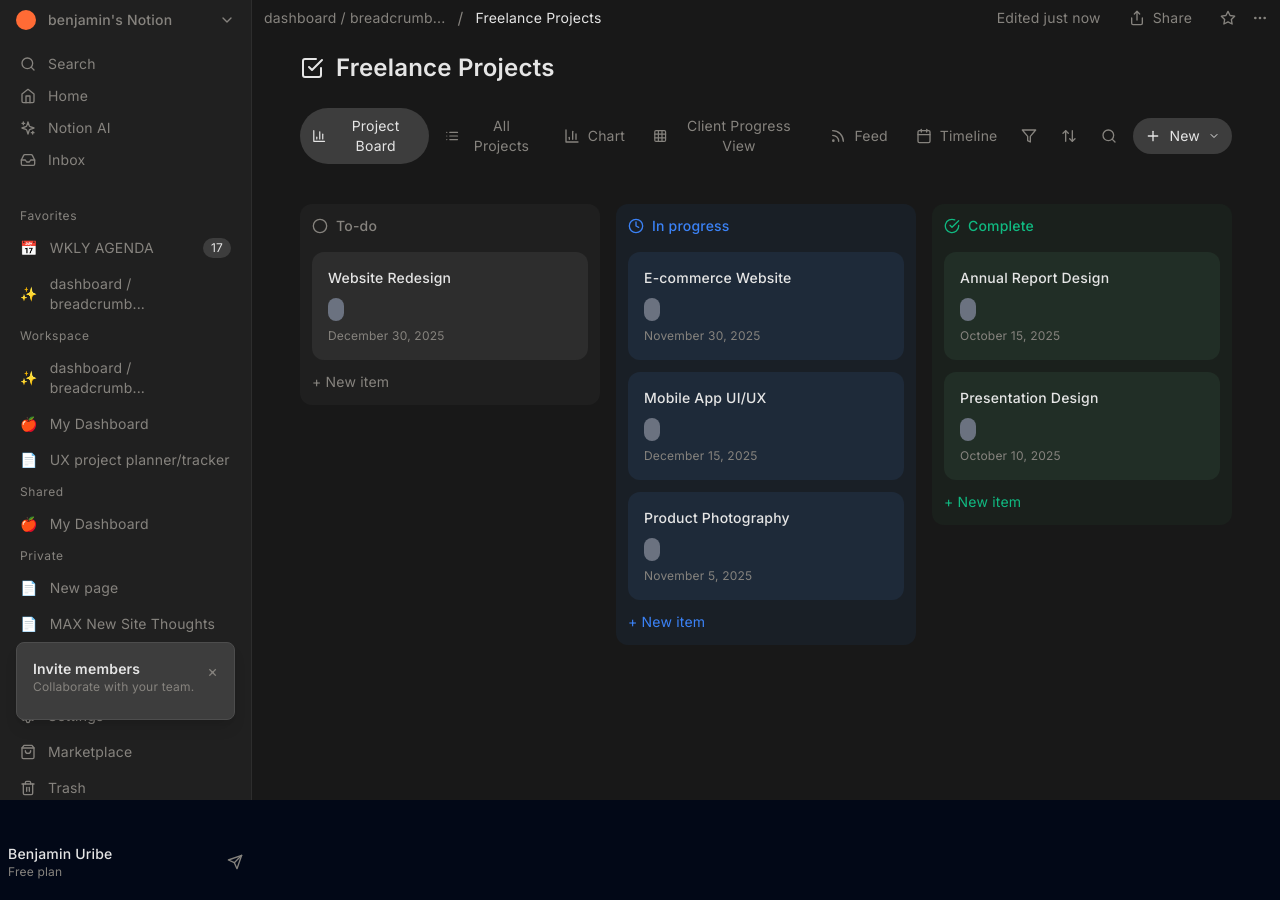
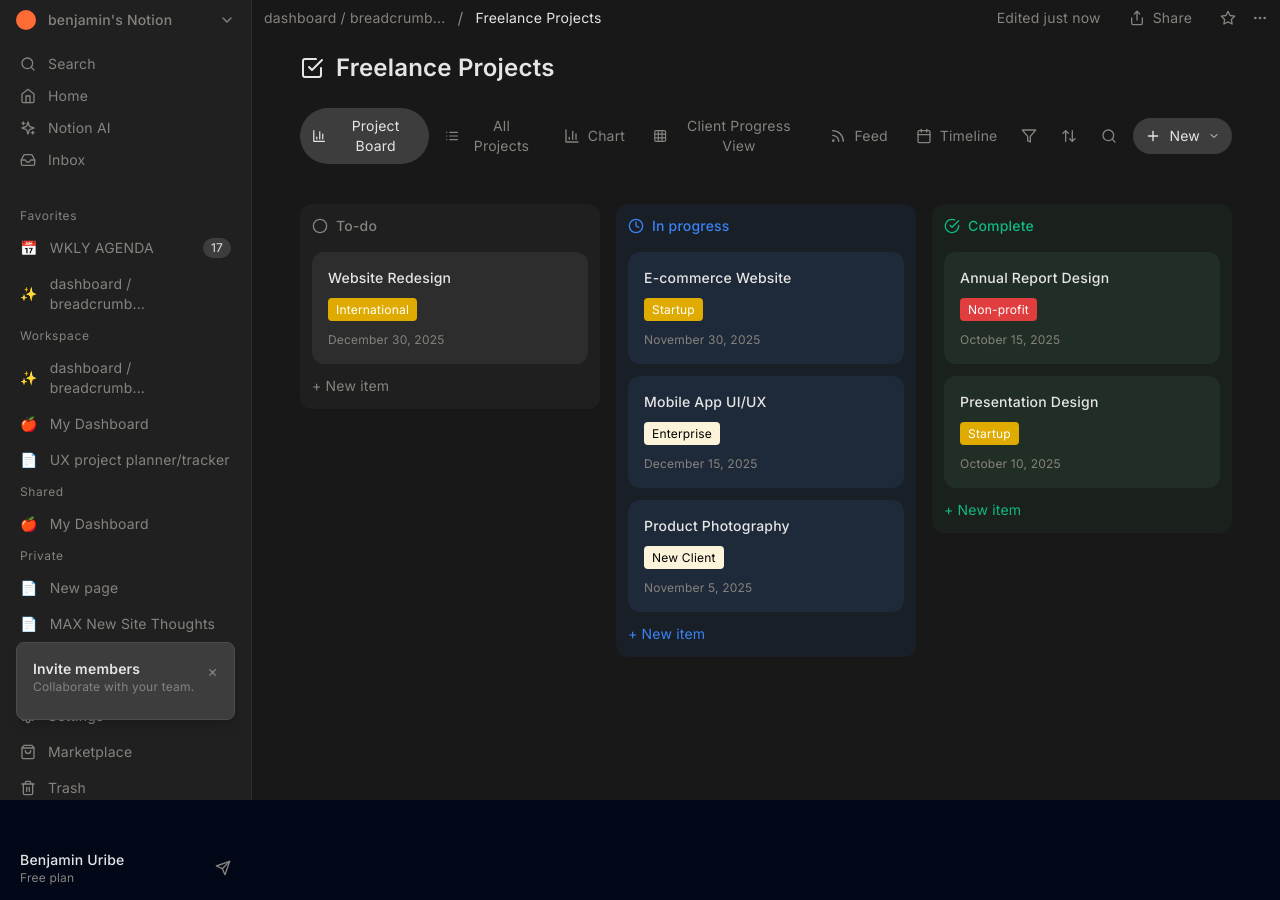
Before and after one commit to buribe13/notion-client-2025, a Next.js app: page /dashboard in a window 1280 px wide. Built offline with nearby package versions, Linux system fonts and the light colour scheme.

Commit message:
final updates to proj board

```diff
--- a/src/app/dashboard/page.tsx
+++ b/src/app/dashboard/page.tsx
@@ -52,22 +52,28 @@ export default function DashboardPage() {
 
   const getClientTypeColor = (clientType: string) => {
     switch (clientType) {
+      case "Acme Corp":
+        return "#E03D3E"; // Notion Red Regular
+      case "TechStart":
+        return "#DFAB00"; // Notion Yellow Regular
+      case "Sarah Johnson":
+        return "#FBF3DA"; // Notion Yellow Light
       case "Regular Client":
-        return "bg-green-500";
+        return "#E03D3E"; // Notion Red Regular
       case "International":
-        return "bg-red-500";
+        return "#DFAB00"; // Notion Yellow Regular
       case "New Client":
-        return "bg-blue-400";
+        return "#FBF3DA"; // Notion Yellow Light
       case "Individual":
-        return "bg-orange-500";
+        return "#E03D3E"; // Notion Red Regular
       case "Startup":
-        return "bg-orange-500";
+        return "#DFAB00"; // Notion Yellow Regular
       case "Enterprise":
-        return "bg-purple-500";
+        return "#FBF3DA"; // Notion Yellow Light
       case "Non-profit":
-        return "bg-green-400";
+        return "#E03D3E"; // Notion Red Regular
       default:
-        return "bg-gray-500";
+        return "#878682"; // Notion Gray Regular
     }
   };
 
@@ -249,11 +255,19 @@ export default function DashboardPage() {
                       >
                         {project.name}
                       </h4>
-                      <div className="space-y-2">
+                      <div className="space-y-3">
                         <span
-                          className={`px-2 py-1 rounded-full text-xs text-white ${getClientTypeColor(
-                            project.clientType
-                          )}`}
+                          className={`px-2 py-1 text-xs ${
+                            getClientTypeColor(project.clientType) === "#FBF3DA"
+                              ? "text-black"
+                              : "text-white"
+                          }`}
+                          style={{
+                            backgroundColor: getClientTypeColor(
+                              project.clientType
+                            ),
+                            borderRadius: "4px",
+                          }}
                         >
                           {project.clientType}
                         </span>
@@ -309,11 +323,19 @@ export default function DashboardPage() {
                       >
                         {project.name}
                       </h4>
-                      <div className="space-y-2">
+                      <div className="space-y-3">
                         <span
-                          className={`px-2 py-1 rounded-full text-xs text-white ${getClientTypeColor(
-                            project.clientType
-                          )}`}
+                          className={`px-2 py-1 text-xs ${
+                            getClientTypeColor(project.clientType) === "#FBF3DA"
+                              ? "text-black"
+                              : "text-white"
+                          }`}
+                          style={{
+                            backgroundColor: getClientTypeColor(
+                              project.clientType
+                            ),
+                            borderRadius: "4px",
+                          }}
                         >
                           {project.clientType}
                         </span>
@@ -372,11 +394,19 @@ export default function DashboardPage() {
                       >
                         {project.name}
                       </h4>
-                      <div className="space-y-2">
+                      <div className="space-y-3">
                         <span
-                          className={`px-2 py-1 rounded-full text-xs text-white ${getClientTypeColor(
-                            project.clientType
-                          )}`}
+                          className={`px-2 py-1 text-xs ${
+                            getClientTypeColor(project.clientType) === "#FBF3DA"
+                              ? "text-black"
+                              : "text-white"
+                          }`}
+                          style={{
+                            backgroundColor: getClientTypeColor(
+                              project.clientType
+                            ),
+                            borderRadius: "4px",
+                          }}
                         >
                           {project.clientType}
                         </span>
--- a/src/components/ProjectModal.tsx
+++ b/src/components/ProjectModal.tsx
@@ -17,7 +17,7 @@ export function ProjectModal({ isOpen, onClose, project }: ProjectModalProps) {
   const { addProject, updateProject } = useDashboardStore();
   const [formData, setFormData] = useState({
     name: "",
-    client: "Individual" as ClientType,
+    clientType: "Individual" as ClientType,
     status: "Not Started" as ProjectStatus,
     deadline: "",
     priority: "Medium" as ProjectPriority,
@@ -30,7 +30,7 @@ export function ProjectModal({ isOpen, onClose, project }: ProjectModalProps) {
     if (project) {
       setFormData({
         name: project.name,
-        client: project.client,
+        clientType: project.clientType,
         status: project.status,
         deadline: project.deadline,
         priority: project.priority,
@@ -41,7 +41,7 @@ export function ProjectModal({ isOpen, onClose, project }: ProjectModalProps) {
     } else {
       setFormData({
         name: "",
-        client: "Individual",
+        clientType: "Individual",
         status: "Not Started",
         deadline: "",
         priority: "Medium",
@@ -57,7 +57,7 @@ export function ProjectModal({ isOpen, onClose, project }: ProjectModalProps) {
 
     const projectData: Omit<Project, "id" | "createdAt" | "updatedAt"> = {
       name: formData.name,
-      client: formData.client,
+      clientType: formData.clientType,
       status: formData.status,
       deadline: formData.deadline,
       priority: formData.priority,
@@ -134,11 +134,11 @@ export function ProjectModal({ isOpen, onClose, project }: ProjectModalProps) {
                     Client Type
                   </label>
                   <select
-                    value={formData.client}
+                    value={formData.clientType}
                     onChange={(e) =>
                       setFormData({
                         ...formData,
-                        client: e.target.value as ClientType,
+                        clientType: e.target.value as ClientType,
                       })
                     }
                     className="w-full px-3 py-2 bg-gray-700 border border-gray-600 rounded-md text-white focus:outline-none focus:border-blue-500"
--- a/src/components/ProjectTable.tsx
+++ b/src/components/ProjectTable.tsx
@@ -136,13 +136,13 @@ export function ProjectTable({ projects }: ProjectTableProps) {
                 </th>
                 <th
                   className="text-left p-2 lg:p-4 text-xs lg:text-sm font-medium text-gray-300 cursor-pointer hover:text-white"
-                  onClick={() => handleSort("client")}
+                  onClick={() => handleSort("clientType")}
                 >
                   <div className="flex items-center gap-1 lg:gap-2">
                     <span className="text-xs lg:text-sm">👤</span>
                     <span className="hidden sm:inline">Client</span>
                     <span className="sm:hidden">Client</span>
-                    <SortIcon field="client" />
+                    <SortIcon field="clientType" />
                   </div>
                 </th>
                 <th
@@ -226,10 +226,10 @@ export function ProjectTable({ projects }: ProjectTableProps) {
                     <span
                       className={cn(
                         "px-1 lg:px-2 py-1 rounded-full text-xs font-medium",
-                        getClientColor(project.client)
+                        getClientColor(project.clientType)
                       )}
                     >
-                      {project.client}
+                      {project.clientType}
                     </span>
                   </td>
                   <td className="p-2 lg:p-4">
--- a/src/components/Sidebar.tsx
+++ b/src/components/Sidebar.tsx
@@ -314,7 +314,8 @@ export function Sidebar() {
         </AnimatePresence>
 
         {/* Bottom User Section */}
-        <div className="p-2 flex items-center gap-3">
+        <div className="p-2">
+          <div className="flex items-center gap-3 px-3 py-1.5 rounded-md hover:bg-[#3d3d3d] hover:text-[#e5e5e5] cursor-pointer transition-colors">
             <div className="flex-1">
               <div className="text-sm font-medium" style={{ color: "#e5e5e5" }}>
                 Benjamin Uribe
@@ -323,10 +324,8 @@ export function Sidebar() {
                 Free plan
               </div>
             </div>
-          <Send
-            className="w-4 h-4 hover:bg-[#3d3d3d] hover:text-[#e5e5e5] cursor-pointer transition-colors"
-            style={{ color: "#86837E" }}
-          />
+            <Send className="w-4 h-4" style={{ color: "#86837E" }} />
+          </div>
         </div>
       </div>
     </>
--- a/src/lib/data/projects.ts
+++ b/src/lib/data/projects.ts
@@ -4,7 +4,7 @@ export const mockProjects: Project[] = [
   {
     id: "1",
     name: "Annual Report Design",
-    client: "Non-profit",
+    clientType: "Non-profit",
     status: "Completed",
     deadline: "2025-10-15",
     priority: "Medium",
@@ -18,7 +18,7 @@ export const mockProjects: Project[] = [
   {
     id: "2",
     name: "E-commerce Website",
-    client: "Startup",
+    clientType: "Startup",
     status: "In Progress",
     deadline: "2025-11-30",
     priority: "High",
@@ -32,7 +32,7 @@ export const mockProjects: Project[] = [
   {
     id: "3",
     name: "Brand Identity Package",
-    client: "Individual",
+    clientType: "Individual",
     status: "Review",
     deadline: "2025-10-25",
     priority: "Medium",
@@ -46,7 +46,7 @@ export const mockProjects: Project[] = [
   {
     id: "4",
     name: "Mobile App UI/UX",
-    client: "Enterprise",
+    clientType: "Enterprise",
     status: "In Progress",
     deadline: "2025-12-15",
     priority: "Urgent",
@@ -59,7 +59,7 @@ export const mockProjects: Project[] = [
   {
     id: "5",
     name: "Marketing Campaign",
-    client: "Regular Client",
+    clientType: "Regular Client",
     status: "On Hold",
     deadline: "2025-11-10",
     priority: "Low",
@@ -72,7 +72,7 @@ export const mockProjects: Project[] = [
   {
     id: "6",
     name: "Website Redesign",
-    client: "International",
+    clientType: "International",
     status: "Not Started",
     deadline: "2025-12-30",
     priority: "Medium",
@@ -85,7 +85,7 @@ export const mockProjects: Project[] = [
   {
     id: "7",
     name: "Product Photography",
-    client: "New Client",
+    clientType: "New Client",
     status: "In Progress",
     deadline: "2025-11-05",
     priority: "High",
@@ -98,7 +98,7 @@ export const mockProjects: Project[] = [
   {
     id: "8",
     name: "Presentation Design",
-    client: "Startup",
+    clientType: "Startup",
     status: "Completed",
     deadline: "2025-10-10",
     priority: "Low",
--- a/src/lib/store.ts
+++ b/src/lib/store.ts
@@ -84,7 +84,9 @@ export const useDashboardStore = create<DashboardStore>((set, get) => ({
       filtered = filtered.filter(
         (project) =>
           project.name.toLowerCase().includes(searchQuery.toLowerCase()) ||
-          project.client.toLowerCase().includes(searchQuery.toLowerCase()) ||
+          project.clientType
+            .toLowerCase()
+            .includes(searchQuery.toLowerCase()) ||
           project.description?.toLowerCase().includes(searchQuery.toLowerCase())
       );
     }
@@ -103,10 +105,10 @@ export const useDashboardStore = create<DashboardStore>((set, get) => ({
       );
     }
 
-    // Apply client filter
-    if (filters.client && filters.client.length > 0) {
+    // Apply clientType filter
+    if (filters.clientType && filters.clientType.length > 0) {
       filtered = filtered.filter((project) =>
-        filters.client!.includes(project.client)
+        filters.clientType!.includes(project.clientType)
       );
     }
 
--- a/src/lib/utils.ts
+++ b/src/lib/utils.ts
@@ -49,19 +49,16 @@ export function getPriorityColor(priority: string): string {
 
 export function getClientColor(client: string): string {
   const colors = {
-    Individual:
-      "bg-orange-100 text-orange-800 dark:bg-orange-900 dark:text-orange-200",
-    Startup:
-      "bg-purple-100 text-purple-800 dark:bg-purple-900 dark:text-purple-200",
-    "Non-profit":
-      "bg-green-100 text-green-800 dark:bg-green-900 dark:text-green-200",
-    Enterprise:
-      "bg-purple-100 text-purple-800 dark:bg-purple-900 dark:text-purple-200",
-    International: "bg-red-100 text-red-800 dark:bg-red-900 dark:text-red-200",
-    "Regular Client":
-      "bg-green-100 text-green-800 dark:bg-green-900 dark:text-green-200",
-    "New Client":
-      "bg-blue-100 text-blue-800 dark:bg-blue-900 dark:text-blue-200",
+    "Acme Corp": "text-white", // Notion Red Regular #E03D3E
+    TechStart: "text-white", // Notion Blue Regular #0C6E99
+    "Sarah Johnson": "text-white", // Notion Green Regular #0E7B6C
+    Individual: "text-white", // Notion Orange Regular #D9730B
+    Startup: "text-white", // Notion Purple Regular #693FA5
+    "Non-profit": "text-white", // Notion Green Regular #0E7B6C
+    Enterprise: "text-white", // Notion Purple Regular #693FA5
+    International: "text-white", // Notion Red Regular #E03D3E
+    "Regular Client": "text-white", // Notion Green Regular #0E7B6C
+    "New Client": "text-white", // Notion Blue Regular #0C6E99
   };
-  return colors[client as keyof typeof colors] || "bg-gray-100 text-gray-800";
+  return colors[client as keyof typeof colors] || "text-white";
 }
--- a/src/types/index.ts
+++ b/src/types/index.ts
@@ -17,7 +17,7 @@ export type ClientType =
 export interface Project {
   id: string;
   name: string;
-  client: ClientType;
+  clientType: ClientType;
   status: ProjectStatus;
   deadline: string;
   priority: ProjectPriority;
@@ -31,7 +31,7 @@ export interface Project {
 export interface ProjectFilters {
   status?: ProjectStatus[];
   priority?: ProjectPriority[];
-  client?: ClientType[];
+  clientType?: ClientType[];
 }
 
 export interface ProjectSort {
```
Lines whose indentation alone changed are shown as unchanged.
